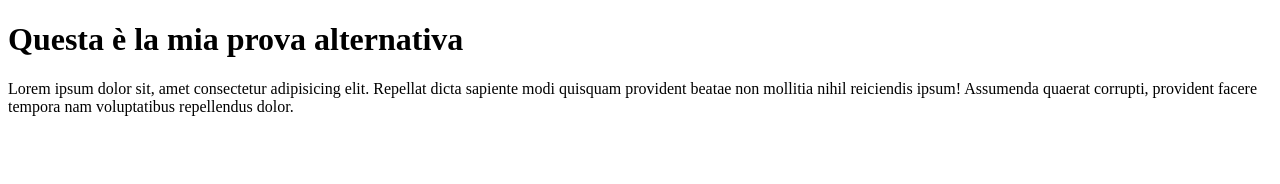
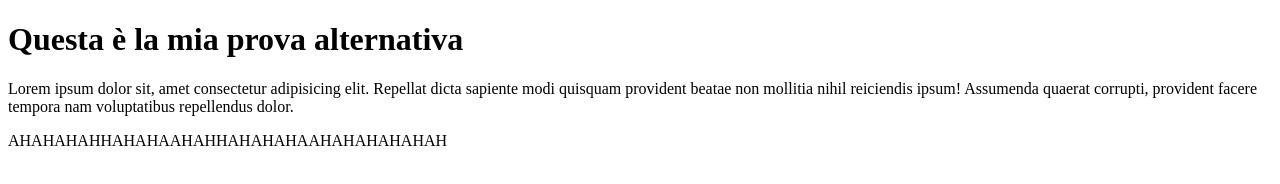
Before and after one commit to Nadiabalestri/creazione-repo-inlocale, a plain HTML site: page prova.html in a window 1280 px wide. Drawn offline with Linux system fonts and the light colour scheme.

Commit message:
added file prova 2 with modifies

```diff
--- a/prova.html
+++ b/prova.html
@@ -9,5 +9,7 @@
 
   <h1>Questa è la mia prova alternativa</h1>
   <p>Lorem ipsum dolor sit, amet consectetur adipisicing elit. Repellat dicta sapiente modi quisquam provident beatae non mollitia nihil reiciendis ipsum! Assumenda quaerat corrupti, provident facere tempora nam voluptatibus repellendus dolor.</p>
+
+  <p>AHAHAHAHHAHAHAAHAHHAHAHAHAAHAHAHAHAHAH</p>
 </body>
 </html>
```
